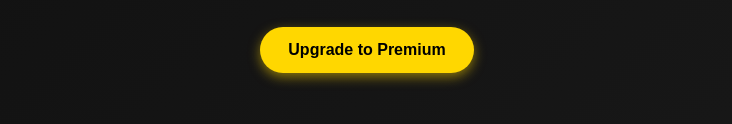
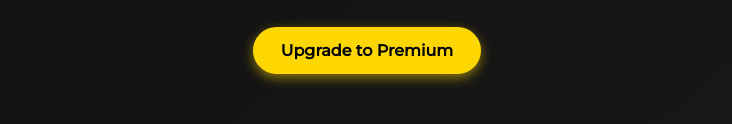
Before and after one commit to abhzhek27/Delicious-Diaries, a plain HTML site: page doom.html in a window 1280 px wide. Shown: the part 396-520 px from the top of the page, without its empty margins (273-1005 px from the left). Drawn offline with Linux system fonts and the light colour scheme.

Commit message:
doom.html

```diff
--- a/doom.html
+++ b/doom.html
@@ -39,14 +39,14 @@
     }
 
     .btn-upgrade {
+      display: inline-block;
       background: gold;
       color: #000;
-      border: none;
+      text-decoration: none;
       padding: 14px 28px;
       font-size: 16px;
       font-weight: bold;
       border-radius: 50px;
-      cursor: pointer;
       transition: all 0.3s ease;
       box-shadow: 0 4px 12px rgba(255, 215, 0, 0.5);
     }
@@ -64,7 +64,7 @@
     <p class="premium-text">
       This exclusive content is reserved for premium members only. Unlock the full experience to continue.
     </p>
-    <button class="btn-upgrade">Upgrade to Premium</button>
+    <a href="wp.html" class="btn-upgrade" target="_blank">Upgrade to Premium</a>
   </div>
 
 </body>
```
